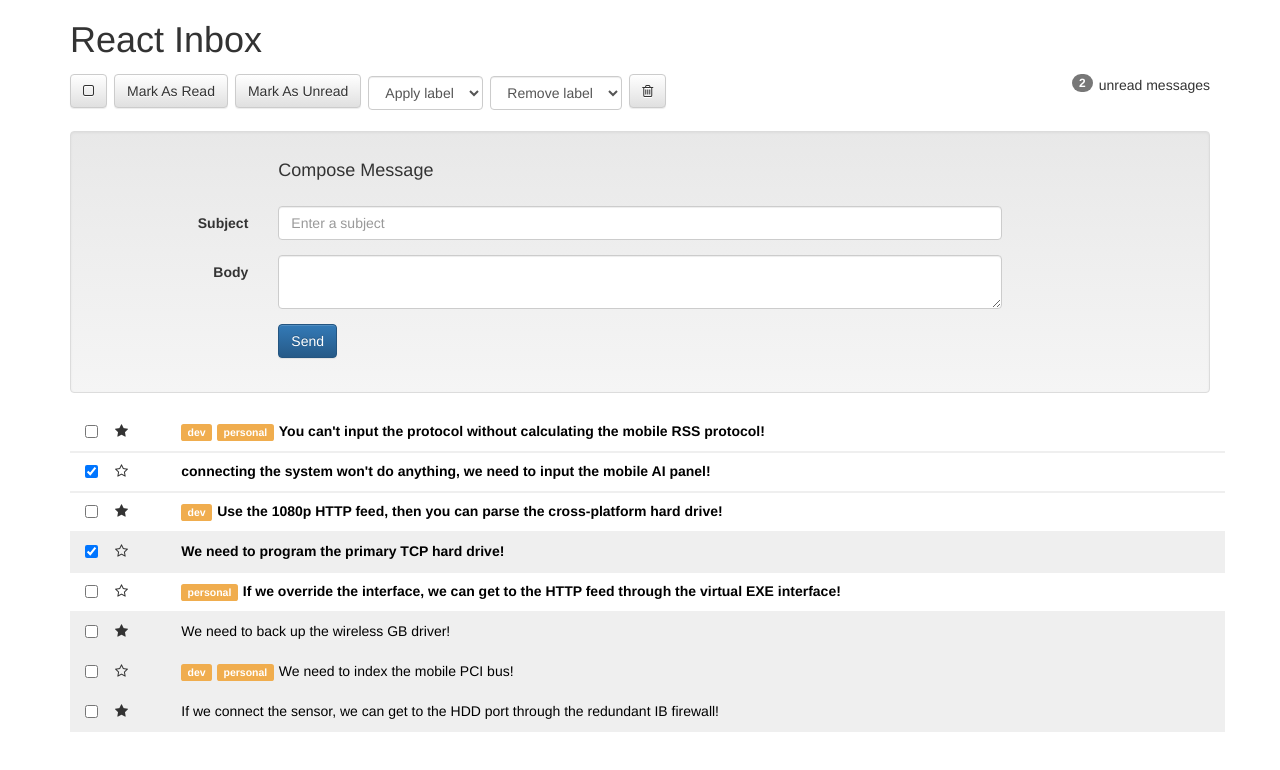
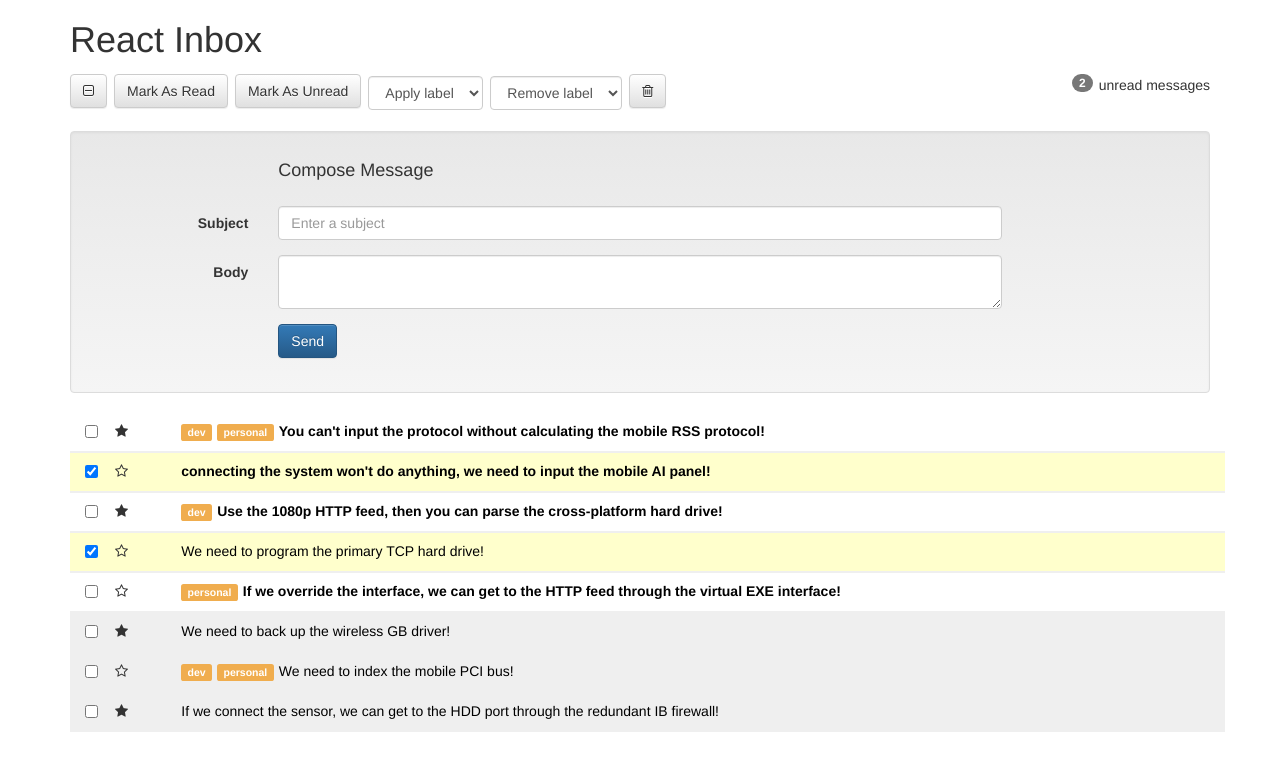
Before and after one commit to BishalMalla/react-inbox, a React (Create React App) app: page / in a window 1280 px wide. Shown: the top 770 px of the page. Built offline with nearby package versions, Linux system fonts and the light colour scheme.

Commit message:
working delete

```diff
--- a/src/App.js
+++ b/src/App.js
@@ -74,13 +74,21 @@ class App extends Component {
   }
 
   isStarred = (message)=> {
-    this.state.messages[message.id - 1].starred = !this.state.messages[message.id - 1].starred
+    for(let i = 0; i < this.state.messages.length; i++) {
+      if(this.state.messages[i].id === message.id) {
+        this.state.messages[i].starred = !this.state.messages[i].starred
+      }
+    }
     this.setState({
       messages: this.state.messages
     })
   }
   checkboxClicked = (message)=> {
-    this.state.messages[message.id - 1].selected = !this.state.messages[message.id - 1].selected
+    for(let i = 0; i < this.state.messages.length; i++) {
+      if(this.state.messages[i].id === message.id) {
+        this.state.messages[i].selected = !this.state.messages[i].selected
+      }
+    }
     this.setState({
       messages: this.state.messages
     })
@@ -105,11 +113,49 @@ class App extends Component {
       selectAll = true
     }
   }
+  markAsRead= ()=> {
+    for(let i = 0; i < this.state.messages.length; i++) {
+      if(this.state.messages[i].read === false && this.state.messages[i].selected === true) {
+        this.state.messages[i].read = true
+        this.state.messages[i].selected = false
+      }
+      this.setState({
+        messages: this.state.messages
+      })
+    }
+  }
+  marksAsUnread= ()=>{
+    console.log('here')
+    for(let i = 0; i < this.state.messages.length; i++) {
+      if(this.state.messages[i].selected === true) {
+        this.state.messages[i].read = false
+        this.state.messages[i].selected = false
+      }
+      this.setState({
+        messages: this.state.messages
+      })
+    }
+  }
+  moveToTrash= (e)=> {
+    let arr = []
+    for(let i = 0; i < this.state.messages.length; i++) {
+      if(!this.state.messages[i].selected) {
+        arr.push(this.state.messages[i])
+      }
+    }
+    this.setState({
+      messages: arr
+    })
+  }
+  addLabels =(e)=> {
+    console.log('here')
+    console.log(e.target.value)
+  }
   render() {
     return (
       <div className="container">
         <h1>React Inbox </h1>
-        <Toolbar messages={this.state.messages} isCheckAll={this.isCheckAll}/>
+        <Toolbar messages={this.state.messages} isCheckAll={this.isCheckAll} markAsRead={this.markAsRead} marksAsUnread={this.marksAsUnread} moveToTrash={this.moveToTrash} addLabels={this.addLabels}/>
         <ComposeMessage />
         <Messages messages={this.state.messages} starred={this.isStarred} checkboxClicked={this.checkboxClicked}/>
       </div>
--- a/src/Component/Message.js
+++ b/src/Component/Message.js
@@ -3,7 +3,7 @@ class Message extends React.Component {
   // Editing here
 
   render() {
-    // console.log(this.props)
+    let isSelected = ""
     let isRead
     let message
     let check = ""
@@ -23,14 +23,11 @@ class Message extends React.Component {
     else {
       isStarred = "star fa fa-star-o"
     }
-    if(check === 'checked') {
-      message = <strong>{this.props.message.subject}</strong>
-    }
-    else {
-      message = this.props.message.subject
+    if(this.props.message.selected === true) {
+      isSelected = "selected"
     }
     return(
-        <div className={`row message ${isRead}` }>
+        <div className={`row message ${isRead} ${isSelected}` }>
           <div className="col-xs-1">
             <div className="row">
               <div className="col-xs-2" onClick={()=>this.props.checkboxClicked(this.props.message)}>
@@ -48,7 +45,7 @@ class Message extends React.Component {
               )
             })}
             <a href="#">
-              {message}
+              {this.props.message.subject}
             </a>
           </div>
         </div>
--- a/src/Component/Toolbar.js
+++ b/src/Component/Toolbar.js
@@ -1,19 +1,14 @@
 import React from 'react'
 const Toolbar = (props)=> {
   let checkAll = "fa-square-o"
-  // if(props.messages.selected === true) {
-  //   console.log('here')
-  //   checkAll = "fa-check-square-o"
-  // }
-  // console.log(Array.isArray(props.messages))
-  // if(props.messages[0].selected === true) {
-  //   checkAll = "fa-check-square-o"
-  // }
   let array = props.messages.filter(ele=> {
     return ele.selected
   })
   if(array.length === props.messages.length) {
     checkAll = "fa-check-square-o"
+  }
+  if(array.length > 0 && array.length < props.messages.length) {
+    checkAll = "fa-minus-square-o"
   }
   return(
     <div className="row toolbar">
@@ -27,19 +22,19 @@ const Toolbar = (props)=> {
           <i className={`fa ${checkAll}`}></i>
         </button>
 
-        <button className="btn btn-default">
+        <button className="btn btn-default" onClick={props.markAsRead}>
           Mark As Read
         </button>
 
-        <button className="btn btn-default">
+        <button className="btn btn-default" onClick={props.marksAsUnread}>
           Mark As Unread
         </button>
 
-        <select className="form-control label-select">
+        <select className="form-control label-select" onClick={props.addLabels}>
           <option>Apply label</option>
-          <option value="dev">dev</option>
-          <option value="personal">personal</option>
-          <option value="gschool">gschool</option>
+          <option value="dev" onClick={props.addLabels}>dev</option>
+          <option value="personal" onClick={props.addLabels}>personal</option>
+          <option value="gschool" onClick={props.addLabels}>gschool</option>
         </select>
 
         <select className="form-control label-select">
@@ -49,7 +44,7 @@ const Toolbar = (props)=> {
           <option value="gschool">gschool</option>
         </select>
 
-        <button className="btn btn-default">
+        <button className="btn btn-default" onClick={props.moveToTrash}>
           <i className="fa fa-trash-o"></i>
         </button>
       </div>
```
